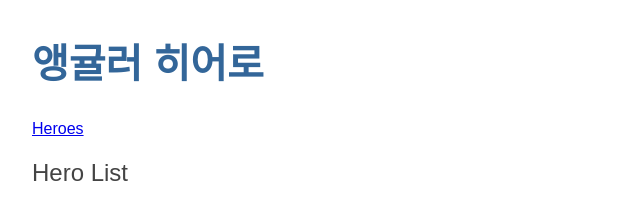
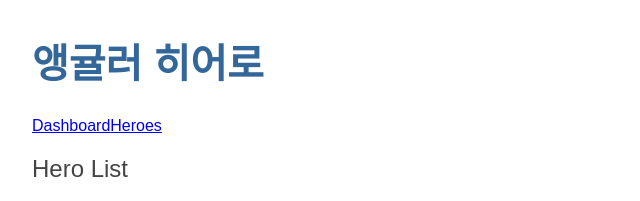
Before and after one commit to JUNWOO45/angular-heroes, an Angular app: page /heroes in a window 1280 px wide. Shown: the top 201 px of the page, without its empty margins (0-640 px from the left). Built offline with nearby package versions, Linux system fonts and the light colour scheme.

Commit message:
Add dashboard link to app.component.html

```diff
--- a/src/app/app.component.html
+++ b/src/app/app.component.html
@@ -1,8 +1,10 @@
 <h1>
   {{ title }}
 </h1>
-<a routerLink = "/heroes">
-  Heroes
-</a>
+<nav>
+  <a routerLink = "/dashboard">Dashboard</a>
+  <a routerLink = "/heroes">Heroes</a>
+</nav>
+
 <router-outlet></router-outlet>
 <app-messages></app-messages>
```
